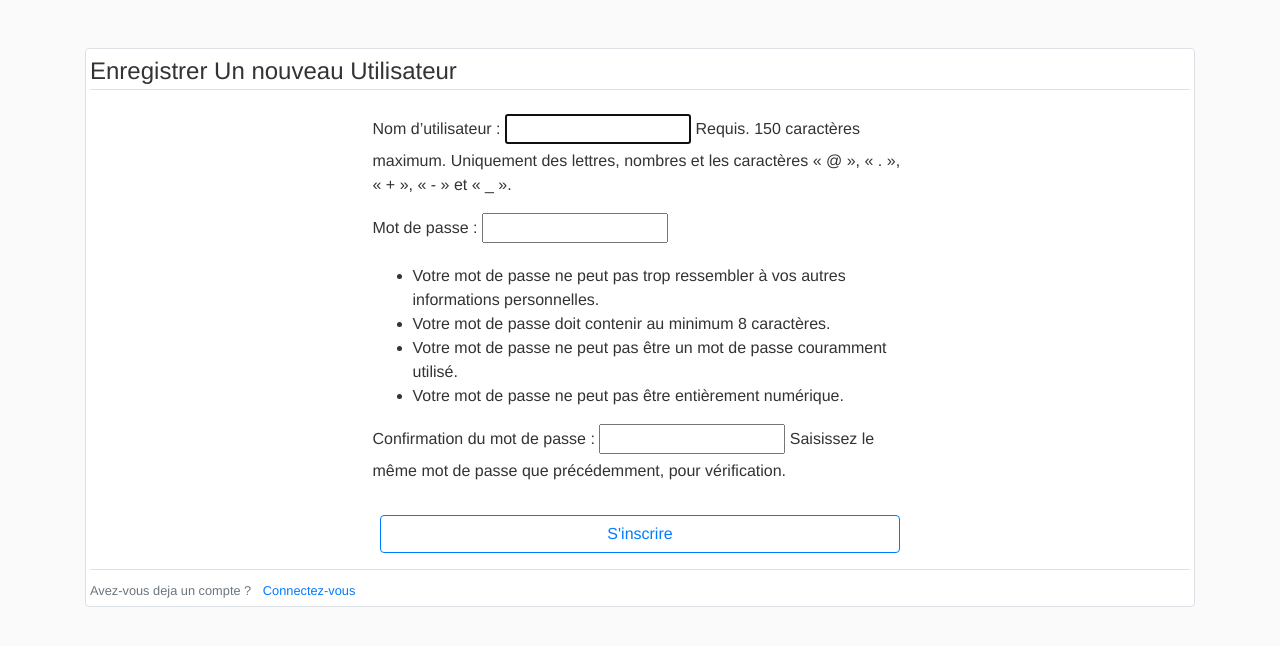
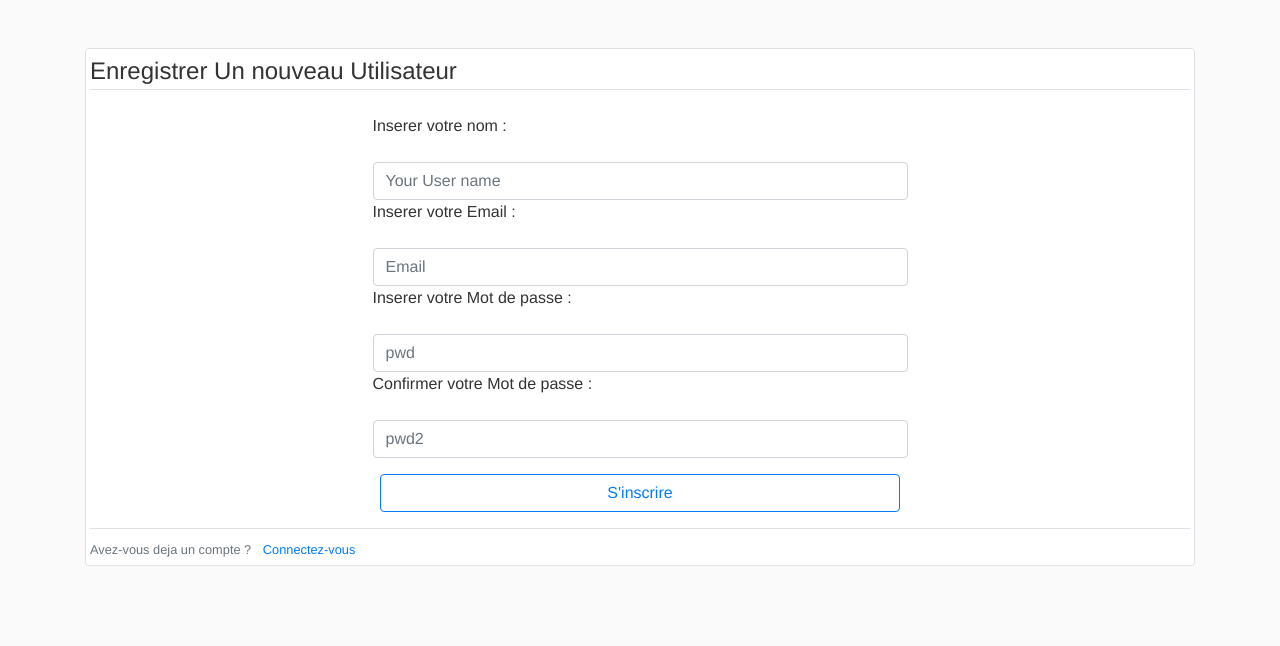
Before and after one commit to rosairekota/Django_Project_Tools, a Django app: page /users_app/register/ in a window 1280 px wide. Shown: the part 56-702 px from the top of the page. Run offline with Django 3.2, Linux system fonts and the light colour scheme; some libraries are stand-ins or nearby versions.

Commit message:
'userform_and_save_method'

```diff
--- /dev/null
+++ b/users_app/form.py
@@ -0,0 +1,11 @@
+from django import forms
+from django.contrib.auth.models import User
+
+
+class UserForm(forms.Form):
+	username=forms.CharField(label="Inserer votre nom",widget=forms.TextInput(attrs={"class":"form-control mt-3","placeholder":"Your User name"}))
+	email=forms.EmailField(label="Inserer votre Email",widget=forms.EmailInput(attrs={"class":"form-control mt-3","placeholder":"Email"}))
+	passeword1=forms.CharField(label="Inserer votre Mot de passe", widget=forms.PasswordInput(attrs={"class":"form-control mt-3","placeholder":"pwd"}))
+	passeword2=forms.CharField(label="Confirmer votre Mot de passe",widget=forms.PasswordInput(attrs={"class":"form-control mt-3","placeholder":"pwd2"}))
+	def save(self):
+		User.objects.create(username=self.username, email=self.email, passeword=self.passeword)
--- a/users_app/templates/users/register.html
+++ b/users_app/templates/users/register.html
@@ -2,14 +2,14 @@
 {% block content %}
 
 		<div class="content-section">
-			<form action="register_submit" method="get" accept-charset="utf-8" class="img-thumbnail">
+			<form  method="POST"  class="img-thumbnail">
 			{% csrf_token %}
 					<fieldset class="form-group">
 						<legend class="border-bottom mb-4">Enregistrer Un nouveau Utilisateur</legend>
 						<div class="row">
 							<div class="col-sm-6 col-12 offset-sm-3">
 
-									{{form.as_p}} <!-- as_p: permet d'aligner les explik input -->
+									{{form}} <!-- as_p: permet d'aligner les explik input -->
 
 							</div>
 						</div>
--- a/users_app/views.py
+++ b/users_app/views.py
@@ -1,7 +1,17 @@
-from django.shortcuts import render
+from django.shortcuts import render,redirect
 from django.contrib.auth.forms import UserCreationForm
+from .form import UserForm
 
 def register(request):
-	form=UserCreationForm()
-	context={"form":form}
+	if request.method=='POST':
+		form=UserForm(request.POST)
+		form.save()
+		if form.is_valid():
+			username=form.cleaned_data.get('username')
+			return redirect(request,'blog/home.html',{})
+	else:
+		form=UserForm()
+		context={"form":form}
+
+
 	return render(request,"users/register.html",context)
```
Also changed, not shown: db.sqlite3.
